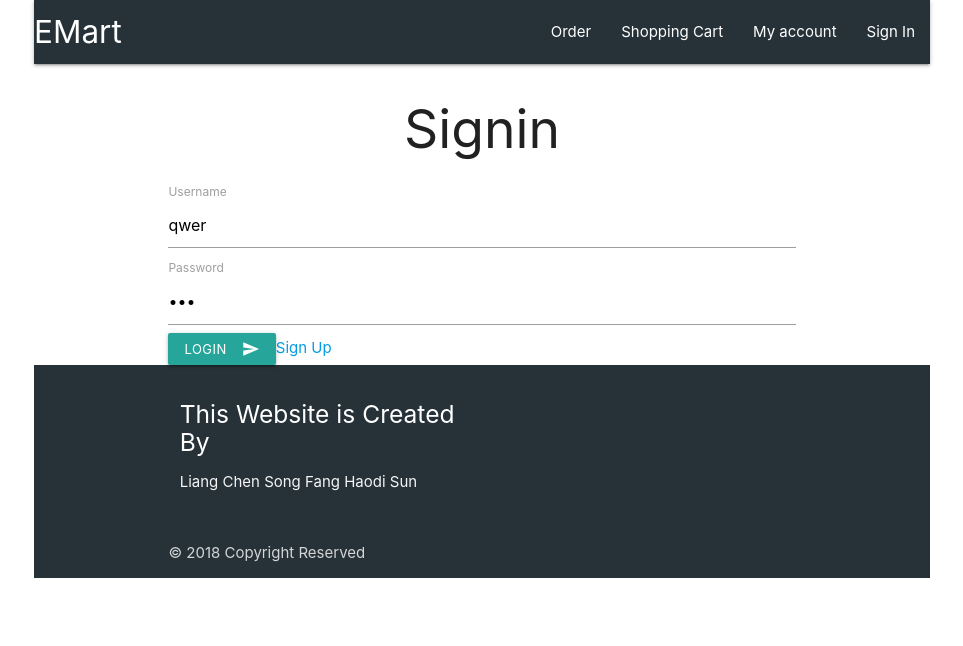
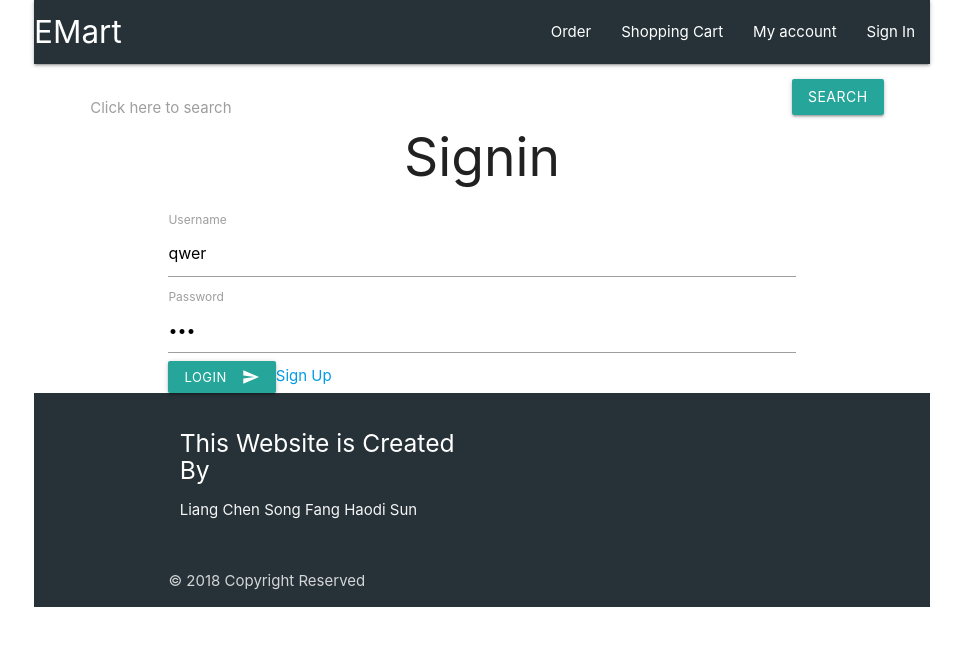
Before and after one commit to KongfuMan/ECommerce, a React (Create React App) app in the folder client/: page /signin in a window 1280 px wide. Shown: the top 646 px of the page, without its empty margins (158-1121 px from the left). Built offline with nearby package versions, Linux system fonts and the light colour scheme; no server answers.

Commit message:
add search box and fix bugs of shopping cart

```diff
--- a/client/src/components/Auth/Signin.js
+++ b/client/src/components/Auth/Signin.js
@@ -31,6 +31,9 @@ class Signin extends Component {
         if (username && password){  //send to action creator-->send to server-->get token-->save token to redux
             console.log("handleSubmit:  " , this.state);
             await this.props.signin(username,password,role);
+            if (!this.props.auth.isAuthenticated){
+                alert("sigin fail! Incorrect username or password");
+            }
         }
     }
 
--- a/client/src/components/Header.js
+++ b/client/src/components/Header.js
@@ -32,6 +32,16 @@ class Header extends Component{
                         <li><Link to="/UserDashboard">My account</Link></li>
                     </ul>
                 </div>
+                <div className="row">
+                    <div className="input-field col s10">
+                        <i className="material-icons prefix">zoom_in</i>
+                        <input id="icon_prefix" type="text" className="validate"/>
+                        <label htmlFor="icon_prefix">Click here to search</label>
+                    </div>
+                    <div className="input-field col s2">
+                        <a className="waves-effect waves-light btn">Search</a>
+                    </div>
+                </div>
             </nav>
         );
     }
--- a/client/src/components/Product/ProductForm.js
+++ b/client/src/components/Product/ProductForm.js
@@ -32,25 +32,24 @@ class ProductForm extends Component{
             product:productForm,
             quantity:this.state.quantity
         };
-        // console.log(cartProduct);
         const id = productForm.productId;
-        // const{history} = this.props;
         // this.props.addToShoppingCart(cartProduct,history);
         const cart = localStorage.getItem(SHOPPING_CART);
-        console.log('cart: ',cart);
+        // console.log(cart);
         if (cart===null){
             const cartProducts = new Map();
             cartProducts.set(id,cartProduct);
             localStorage.setItem(SHOPPING_CART, JSON.stringify([...cartProducts]));
         }else{
             const cartProducts = new Map(JSON.parse(cart));
-            if (cartProducts.has(id)){
-                const curProduct = cartProducts.get(id);
-                cartProduct.quantity = cartProduct.quantity.valueOf() + curProduct.quantity.valueOf();
+                if (cartProducts.has(id)){
+                    const curProduct = cartProducts.get(id);
+                    cartProduct.quantity = parseInt(cartProduct.quantity)  + parseInt(curProduct.quantity);
             }
             cartProducts.set(id,cartProduct);
             localStorage.setItem(SHOPPING_CART, JSON.stringify([...cartProducts]));
         }
+        console.log(localStorage.getItem(SHOPPING_CART));
         const{history} = this.props;
         history.push('/shoppingcart');
     }
--- a/client/src/components/ShoppingCart.js
+++ b/client/src/components/ShoppingCart.js
@@ -5,13 +5,23 @@ import {SHOPPING_CART} from "../actions/types";
 class ShoppingCart extends Component{
     constructor(props){
         super(props);
-        const products = JSON.parse(localStorage.getItem(SHOPPING_CART));
-        this.state = {products: products};
+        const cart = localStorage.getItem(SHOPPING_CART);
+        if (cart){
+            const products = JSON.parse(cart);
+            this.state = {products: products};
+        }else{
+            this.state = {products: []}
+        }
     }
 
-    handleDelete(prod){
-        // const{products} = this.state;
-
+    handleDelete(prodId){
+        const{products} = this.state;
+        const res = products.filter(prod=>{
+            const id = prod[0];
+            return id != prodId
+        })
+        this.setState({products:res});
+        localStorage.setItem(SHOPPING_CART, JSON.stringify([...new Map(res)]))
     }
 
     handlCheckout(){
@@ -19,29 +29,35 @@ class ShoppingCart extends Component{
     }
 
     renderContent(){
-        // const produts = [];
-        // produts.push(this.props.shoppingCart);
-        // const{product,quantity} = this.props.shoppingCart;
-        const{products} = this.state;
+        const {products} = this.state;
+        if (!products || products.length === 0){
+            return(
+                <div>
+                    <h3 className='center'>You don't have any items in your cart</h3>
+                </div>
+            );
+        }
         return products.map(prod=>{
-            return(
-                <div className="row" key={prod[0]}>
+            const id = prod[0];
+            const {product,quantity} = prod[1];
+            return (
+                <div className="row" key={id}>
                     <div className="input-field col s3">
-                        <input disabled value={prod[1].product.name} id="disabled1" type="text"
+                        <input disabled value={product.name} id="disabled1" type="text"
                                className="validate"/>
                         <label htmlFor="disabled1"></label>
                     </div>
                     <div className="input-field col s3">
-                        <input disabled value={prod[1].product.price} id="disabled2" type="text"
+                        <input disabled value={product.price} id="disabled2" type="text"
                                className="validate"/>
                         <label htmlFor="disabled2"></label>
                     </div>
                     <div className="input-field col s3">
-                        <input disabled id="Amount1" type="number" className="validate" value={prod[1].quantity}/>
+                        <input disabled id="Amount1" type="number" className="validate" value={quantity}/>
                         <label htmlFor="Amount1"></label>
                     </div>
                     <div className="input-field col s3">
-                        <a className="waves-effect waves-teal btn-flat" onClick={this.handleDelete}>Delete</a>
+                        <a className="waves-effect waves-teal btn-flat" onClick={()=>this.handleDelete(id)}>Delete</a>
                     </div>
                 </div>
             );
--- a/client/src/components/search.js
+++ b/client/src/components/search.js
@@ -48,4 +48,4 @@ class Search extends Component{
         );
     }
 }
-export default Search;
+// export default Search;
--- a/client/src/services/index.js
+++ b/client/src/services/index.js
@@ -1,3 +1,6 @@
-export default {
+// import * from 'jwt-decode'
+
+
+export const resolveJwt = (jwt)=>{
 
 }
```
Also changed, not shown: 2 other files (tests, documents, lock files or other folders).
